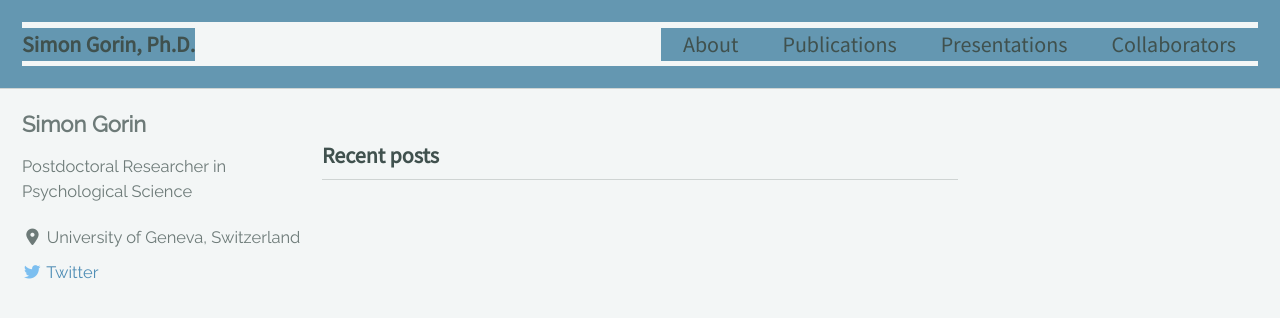
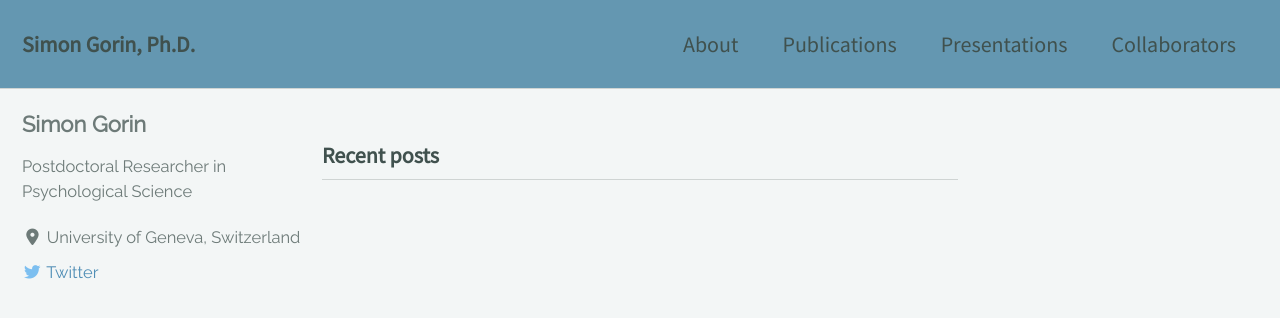
Before and after one commit to gorinsimon/gorinsimon.github.io, a Jekyll site: the page built from index.html, in a window 1280 px wide and 900 px high. Shown: the top 318 px of the window. Built offline with Jekyll 4.4.1, drawn with Linux system fonts in a browser that asks for light colours; cached includes are drawn as plain includes; nearby versions of some CDN libraries; the list of posts is cut into pages by our own code.

Commit message:
Update _navigation.scss

```diff
--- a/_sass/minimal-mistakes/_navigation.scss
+++ b/_sass/minimal-mistakes/_navigation.scss
@@ -177,7 +177,7 @@
   -ms-flex-align: center;
   align-items: center;
   min-height: $nav-height;
-  background: $background-color;
+  background: $masthead-background-color;
 
   a {
     display: block;
```
